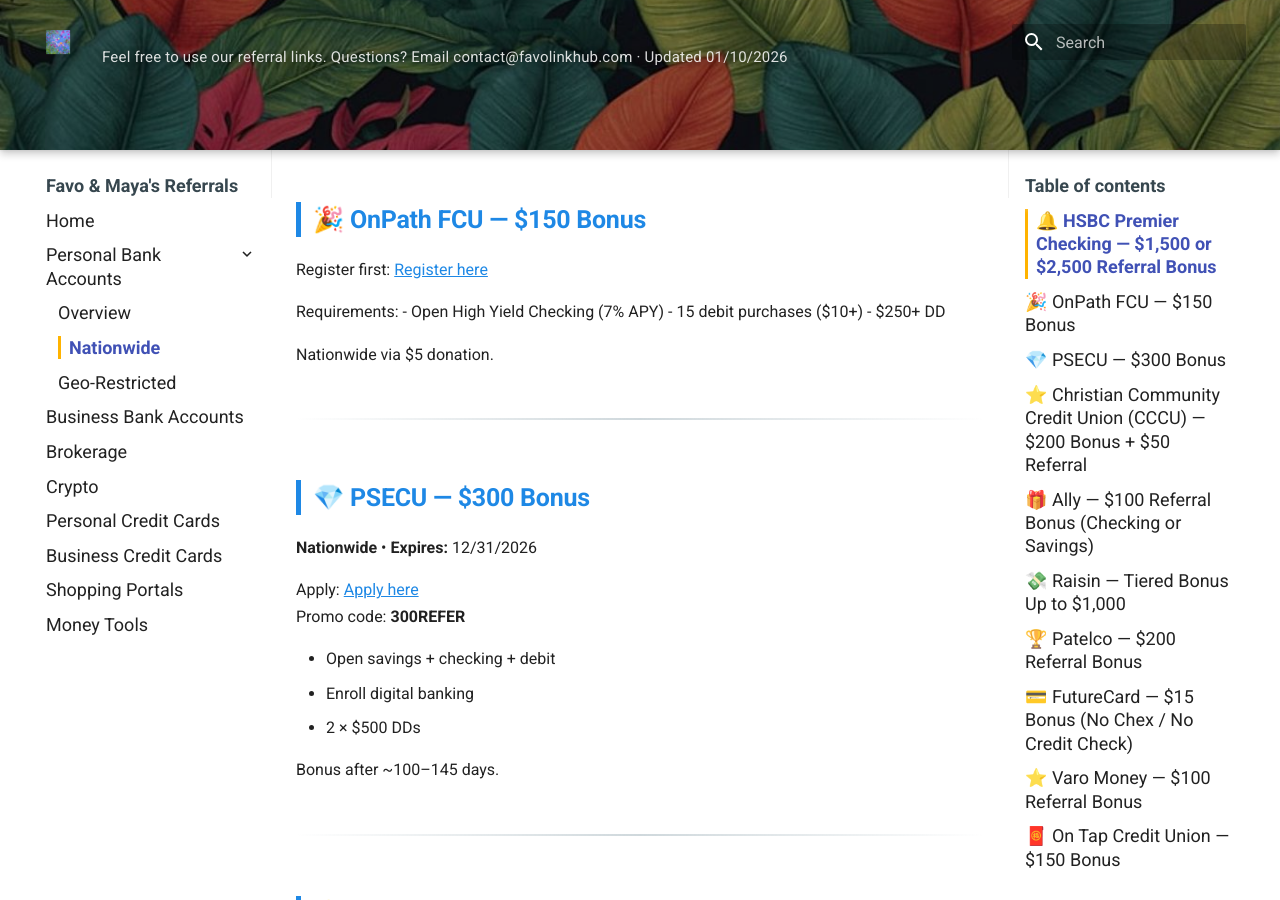
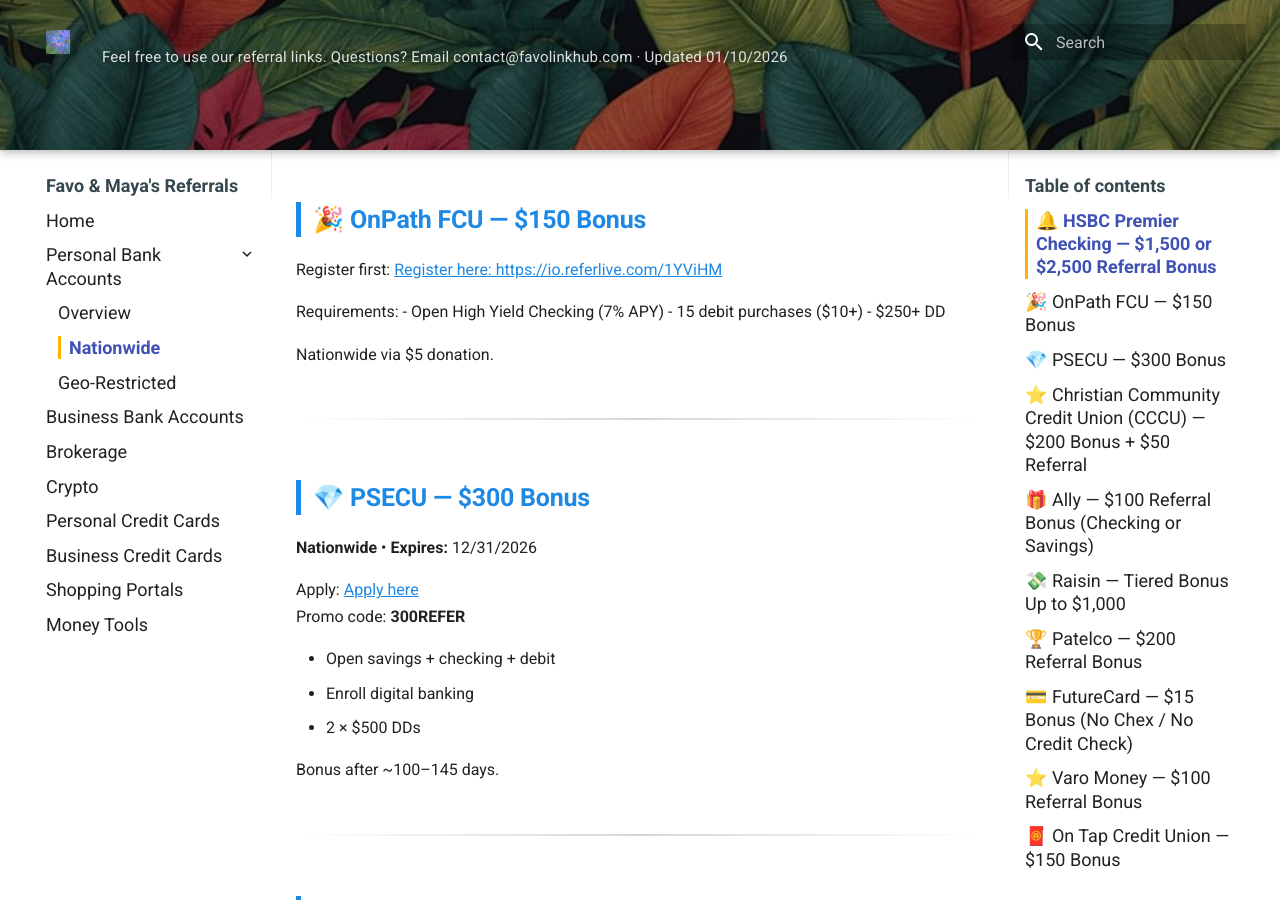
Before and after one commit to whispersofzephyr/favolinkhub-site, an MkDocs documentation site: the page built from docs/personal-bank-nationwide.md, in a window 1280 px wide and 900 px high, scrolled down 962 px. Built offline with MkDocs 1.6.1 and Material for MkDocs 9.7.7, drawn with Linux system fonts in a browser that asks for light colours; part of the change alters nothing that is shown.

Commit message:
Update personal-bank-nationwide.md

```diff
--- a/docs/personal-bank-nationwide.md
+++ b/docs/personal-bank-nationwide.md
@@ -27,7 +27,7 @@ Apply: [Apply here](https://us.hsbc.com/refer)
 
 ## 🎉 OnPath FCU — $150 Bonus
 
-Register first: [Register here](https://bit.ly/3Sknwrw)
+Register first: [Register here: https://io.referlive.com/1YViHM](https://io.referlive.com/1YViHM)
 
 Requirements:
 - Open High Yield Checking (7% APY)
```
